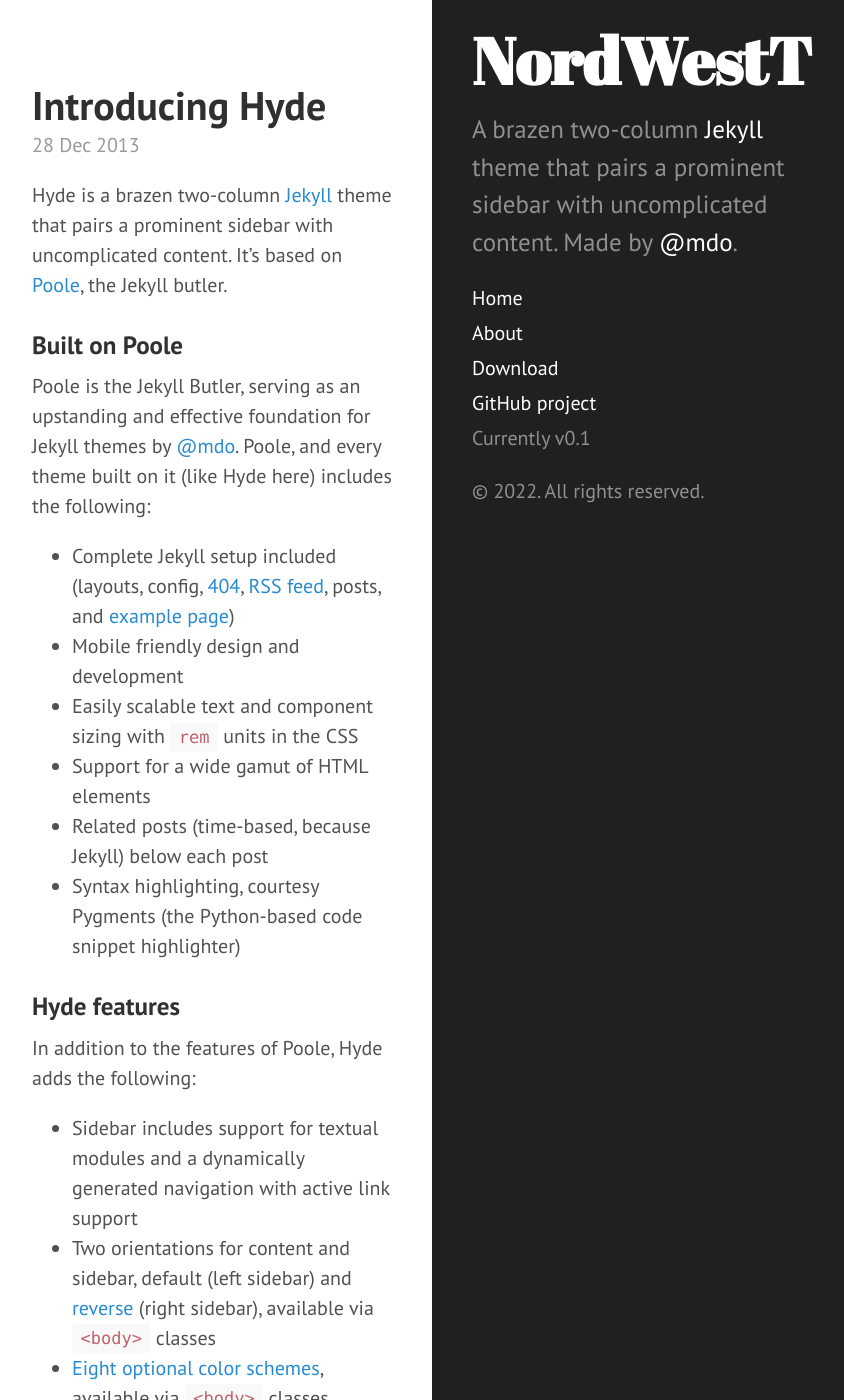
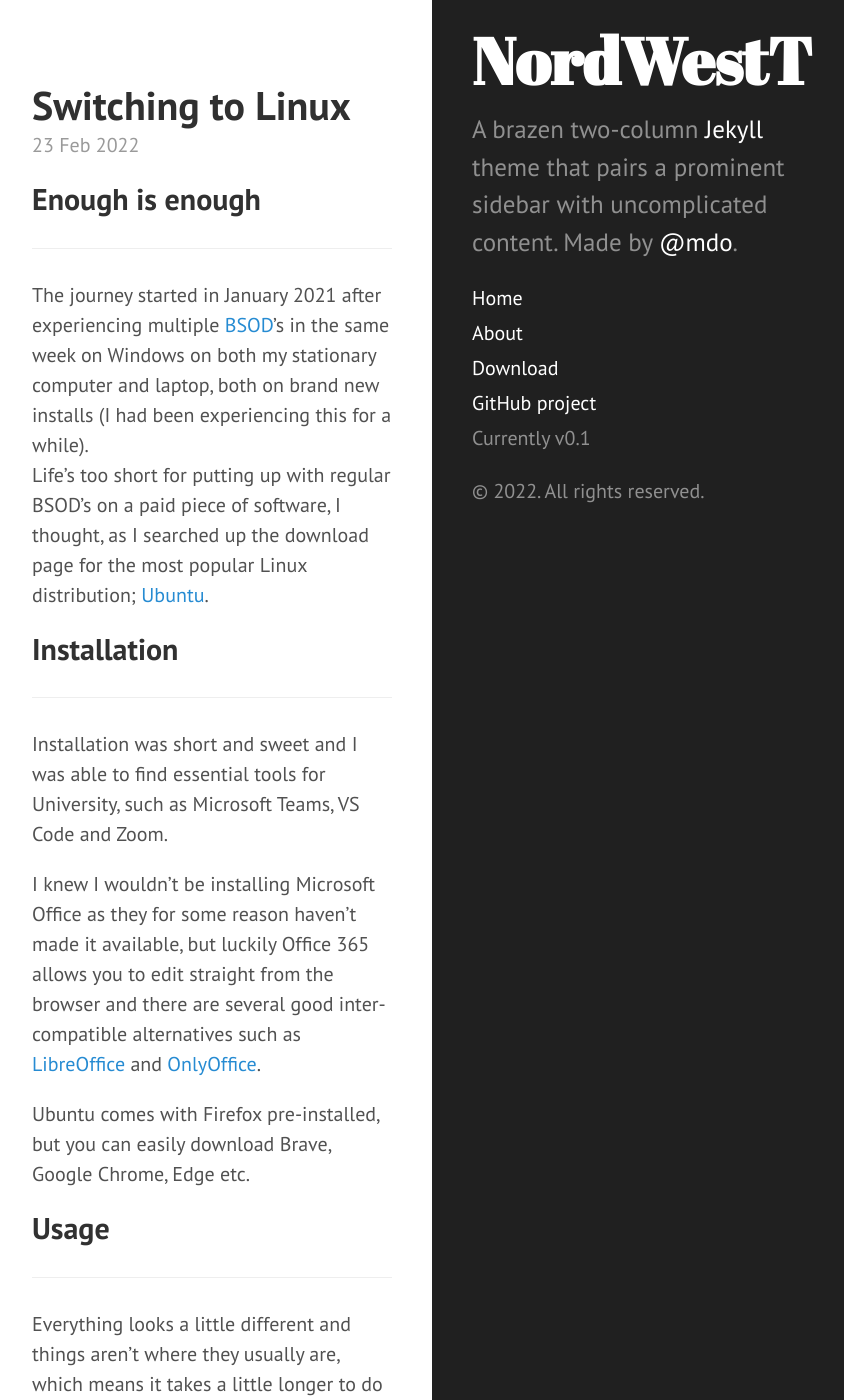
Before and after one commit to nordwestt/blog, a Jekyll site: the page built from index.html, in a window 1280 px wide and 1400 px high. Shown: the whole window, without its empty margins (428-1272 px from the left). Built offline with Jekyll 4.4.1, drawn with Linux system fonts in a browser that asks for light colours; the list of posts is cut into pages by our own code; some of the changed text lies outside the part shown.

````diff
--- /dev/null
+++ b/_posts/2022-02-23-linux.md
@@ -0,0 +1,63 @@
+---
+layout: post
+title: Switching to Linux
+---
+## Enough is enough
+---
+The journey started in January 2021 after experiencing multiple [BSOD](https://en.wikipedia.org/wiki/Blue_screen_of_death)'s in the same week on Windows on both my stationary computer and laptop, both on brand new installs (I had been experiencing this for a while).
+Life's too short for putting up with regular BSOD's on a paid piece of software, I thought, as I searched up the download page for the most popular Linux distribution; [Ubuntu](https://ubuntu.com/download/desktop).
+
+
+
+
+## Installation
+---
+Installation was short and sweet and I was able to find essential tools for University, such as Microsoft Teams, VS Code and Zoom.
+
+I knew I wouldn't be installing Microsoft Office as they for some reason haven't made it available, but luckily Office 365 allows you to edit straight from the browser and there are several good inter-compatible alternatives such as [LibreOffice](https://www.libreoffice.org/) and [OnlyOffice](https://personal.onlyoffice.com/).
+
+Ubuntu comes with Firefox pre-installed, but you can easily download Brave, Google Chrome, Edge etc.
+
+
+## Usage
+---
+Everything looks a little different and things aren't where they usually are, which means it takes a little longer to do any given task.
+But once you get familiar with how you open and close your internet browser, navigate the file explorer and change your wifi settings you're set for 90% of what people use a computer for anyways.
+
+Someone clever once said "The OS is just a bootstrap for the internet browser", which I think holds true for the majority of computer users.
+
+That's it! (for most people)
+
+### Main commands
+To open the terminal, you can search for 'terminal' or simple hit 'Ctrl+Alt+T'.
+
+This brings up a terminal, where you can enter bash (born again shell) commands.
+
+#### Package manager
+Nowadays Ubuntu allows for programs to be installed 'windows-style' using .deb files. However, a large number of programs can be installed using the terminal, and the reason is that it's super fast and convenient once you learn to use it.
+So here's a very brief rundown.
+
+Most linux distributions come with package managers, which allow you to install, update and remove your programs with a single commands.
+
+Let's take a look at a command for installing a program:
+```bash
+sudo apt install code
+```
+
++ sudo - "Super User DO" - runs command as administrator
++ apt - "Advanced Package Tool" - the command for managing packages
++ install - does what it says on the label
++ code - the name of our program (in this case VS Code)
+
+Here are the most useful commands:
+
+```bash
+sudo apt update
+sudo apt upgrade
+sudo apt install <some program>
+```
+
+
+## Thoughts
+---
+It's great stuff, what can I say?
--- a/index.html
+++ b/index.html
@@ -5,6 +5,7 @@
 
 <div class="posts">
   {% for post in paginator.posts %}
+
   <div class="post">
     <h1 class="post-title">
       <a href="{{ post.url }}">
@@ -16,6 +17,13 @@
 
     {{ post.content }}
   </div>
+
+  {% if post.title == "Linux" %}
+
+
+
+  {% endif %}
+
   {% endfor %}
 </div>
 
````
Also changed, not shown: public/js/postprocessor.js (added, +41 -0 lines).
